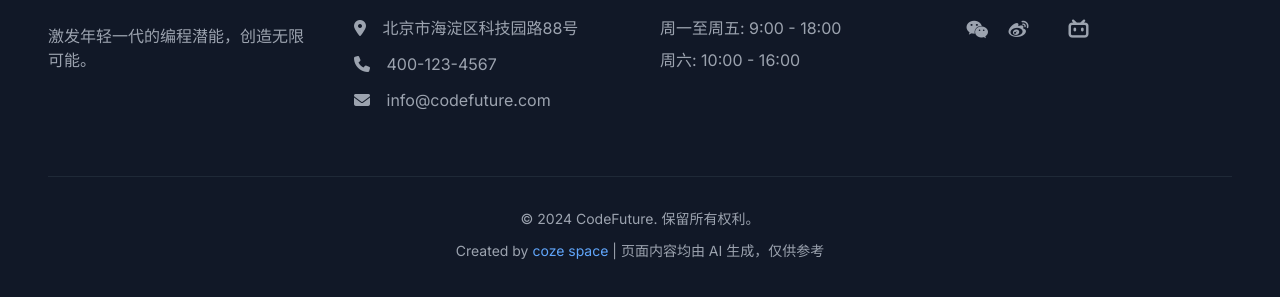
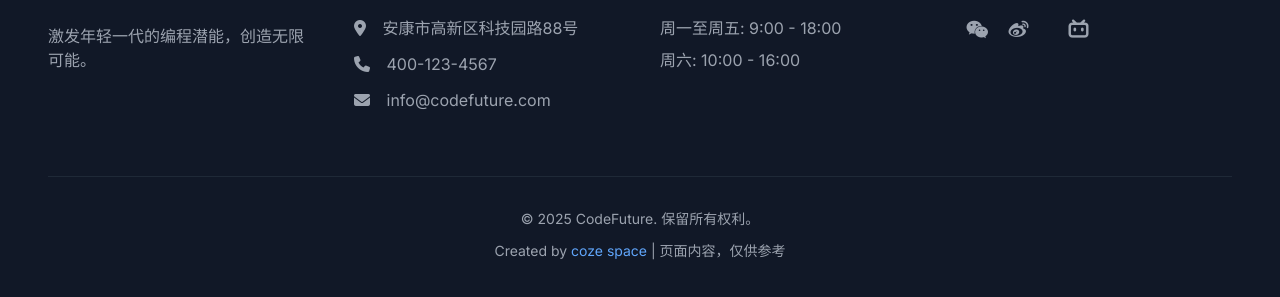
Before and after one commit to 1212154-coder/hipython01, a plain HTML site: page index.html in a window 1280 px wide. Shown: the part 2964-3261 px from the top of the page. Drawn offline with nearby package versions, Linux system fonts and the light colour scheme; some icons are missing.

Commit message:
Update index.html

```diff
--- a/index.html
+++ b/index.html
@@ -3,7 +3,7 @@
 <head>
     <meta charset="UTF-8">
     <meta name="viewport" content="width=device-width, initial-scale=1.0">
-    <title>CodeFuture - 少儿编程教育专家</title>
+    <title>未来教育 - 少儿编程教育专家</title>
     <script src="https://cdn.tailwindcss.com/3.3.3"></script>
     <link rel="stylesheet" href="https://cdnjs.cloudflare.com/ajax/libs/font-awesome/6.7.2/css/all.min.css">
     <style>
@@ -233,7 +233,7 @@
             </div>
             <div>
                 <h3 class="text-lg font-semibold mb-4">联系方式</h3>
-                <p class="text-gray-400 mb-3"><i class="fas fa-map-marker-alt mr-3"></i> 北京市海淀区科技园路88号</p>
+                <p class="text-gray-400 mb-3"><i class="fas fa-map-marker-alt mr-3"></i> 安康市高新区科技园路88号</p>
                 <p class="text-gray-400 mb-3"><i class="fas fa-phone mr-3"></i> 400-123-4567</p>
                 <p class="text-gray-400"><i class="fas fa-envelope mr-3"></i> info@codefuture.com</p>
             </div>
@@ -253,8 +253,8 @@
             </div>
         </div>
         <div class="max-w-7xl mx-auto mt-16 pt-8 border-t border-gray-800 text-center text-gray-400 text-sm">
-            <p>© 2024 CodeFuture. 保留所有权利。</p>
-            <p class="mt-3">Created by <a href="https://space.coze.cn" class="text-blue-400 hover:underline">coze space</a> | 页面内容均由 AI 生成，仅供参考</p>
+            <p>© 2025 CodeFuture. 保留所有权利。</p>
+            <p class="mt-3">Created by <a href="https://space.coze.cn" class="text-blue-400 hover:underline">coze space</a> | 页面内容，仅供参考</p>
         </div>
     </footer>
 
```
